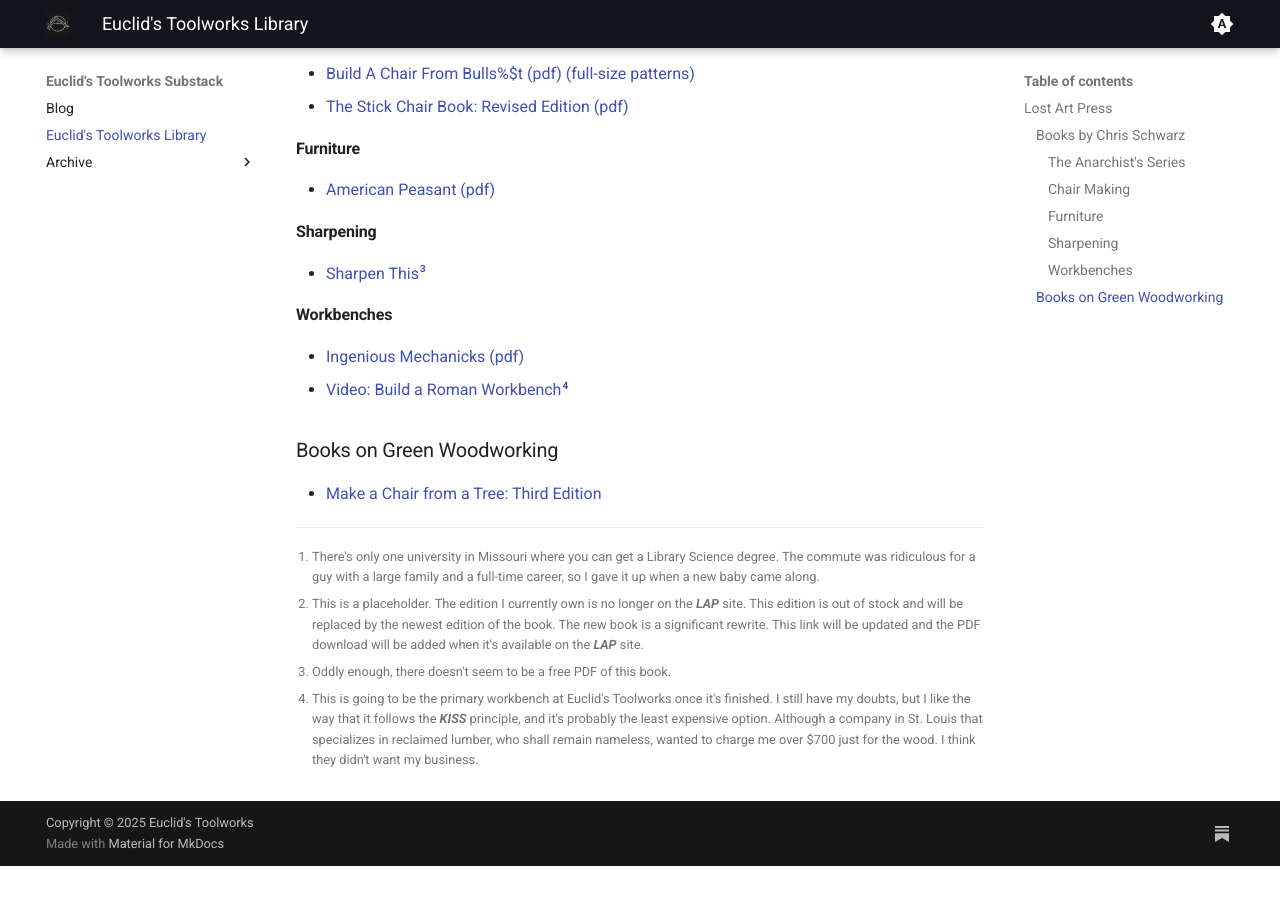
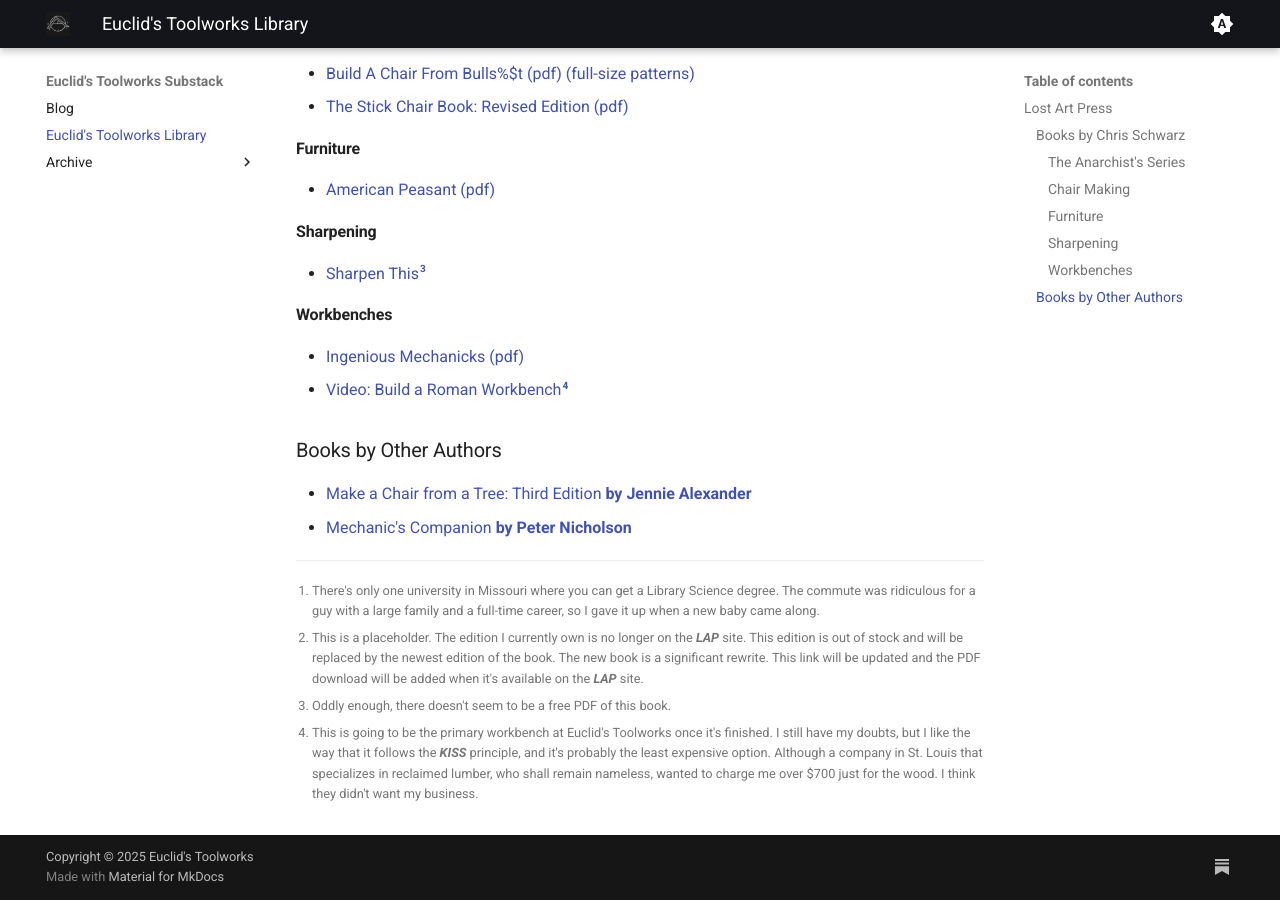
Before and after one commit to EuclidsToolworks/substack-automation, an MkDocs documentation site: the page built from docs/library.md, in a window 1280 px wide and 900 px high, scrolled down 840 px. Built offline with MkDocs 1.6.1 and Material for MkDocs 9.7.7, drawn with Linux system fonts in a browser that asks for light colours; before the commit the page ends 1706 px from its top, so only the background shows below that.

Commit message:
Added books by other authors

```diff
--- a/docs/library.md
+++ b/docs/library.md
@@ -35,9 +35,10 @@
 - [Ingenious Mechanicks](https://lostartpress.com/products/ingenious-mechanicks?_pos=1&_psq=+ingenious&_ss=e&_v=1.0) [(pdf)](https://blog.lostartpress.com/wp-content/uploads/2024/12/Ingenious_Mechanicks_4.pdf)
 - [Video: Build a Roman Workbench](https://lostartpress.com/products/video-build-a-roman-workbench?_pos=4&_psq=+workbench&_ss=e&_v=1.0)[^4]
 
-### Books on Green Woodworking
+### Books by Other Authors
 
-- [Make a Chair from a Tree: Third Edition](https://lostartpress.com/products/make-a-chair-from-a-tree)
+- [Make a Chair from a Tree: Third Edition **by Jennie Alexander**](https://lostartpress.com/products/make-a-chair-from-a-tree)
+- [Mechanic's Companion **by Peter Nicholson**](https://lostartpress.com/products/mechanics-companion?_pos=1&_psq=+Mechanics&_ss=e&_v=1.0)
 
 [^1]: There's only one university in Missouri where you can get a Library Science degree. The commute was ridiculous for a guy with a large family and a full-time career, so I gave it up when a new baby came along.
 
```
